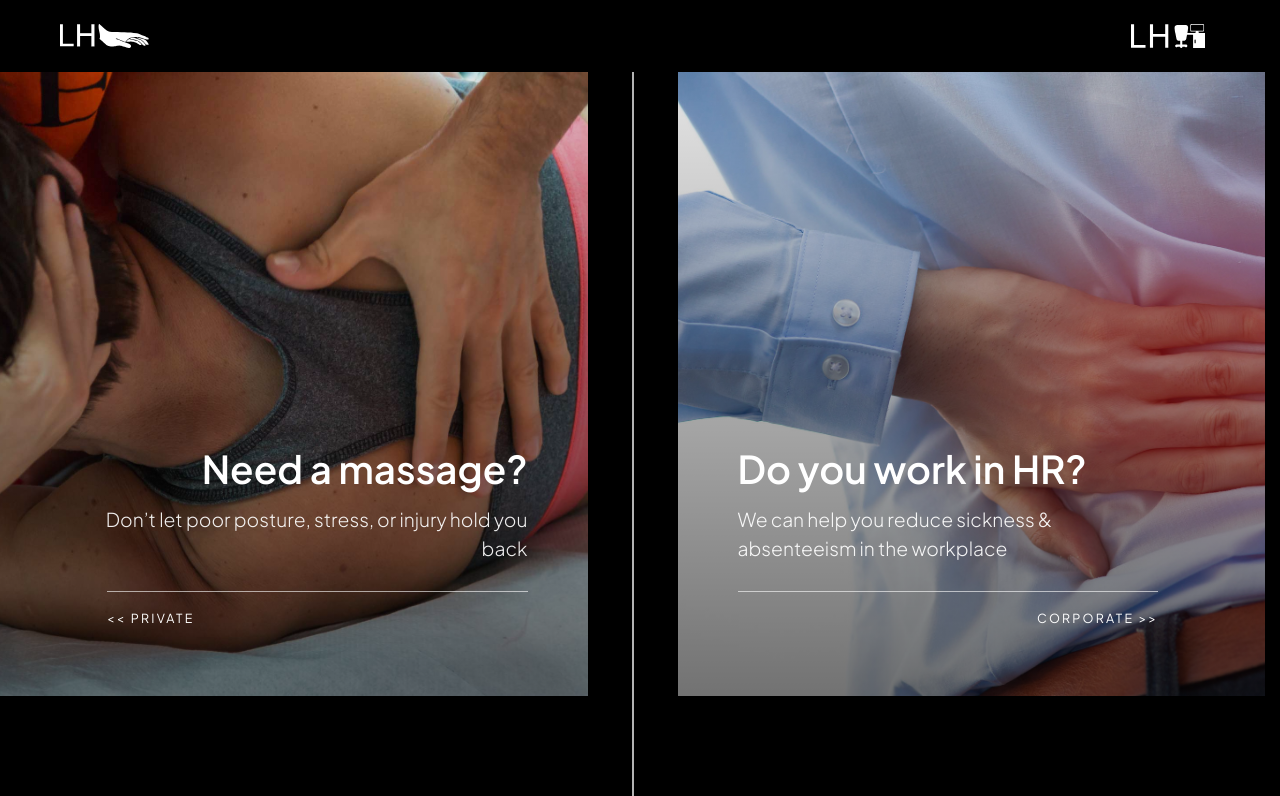
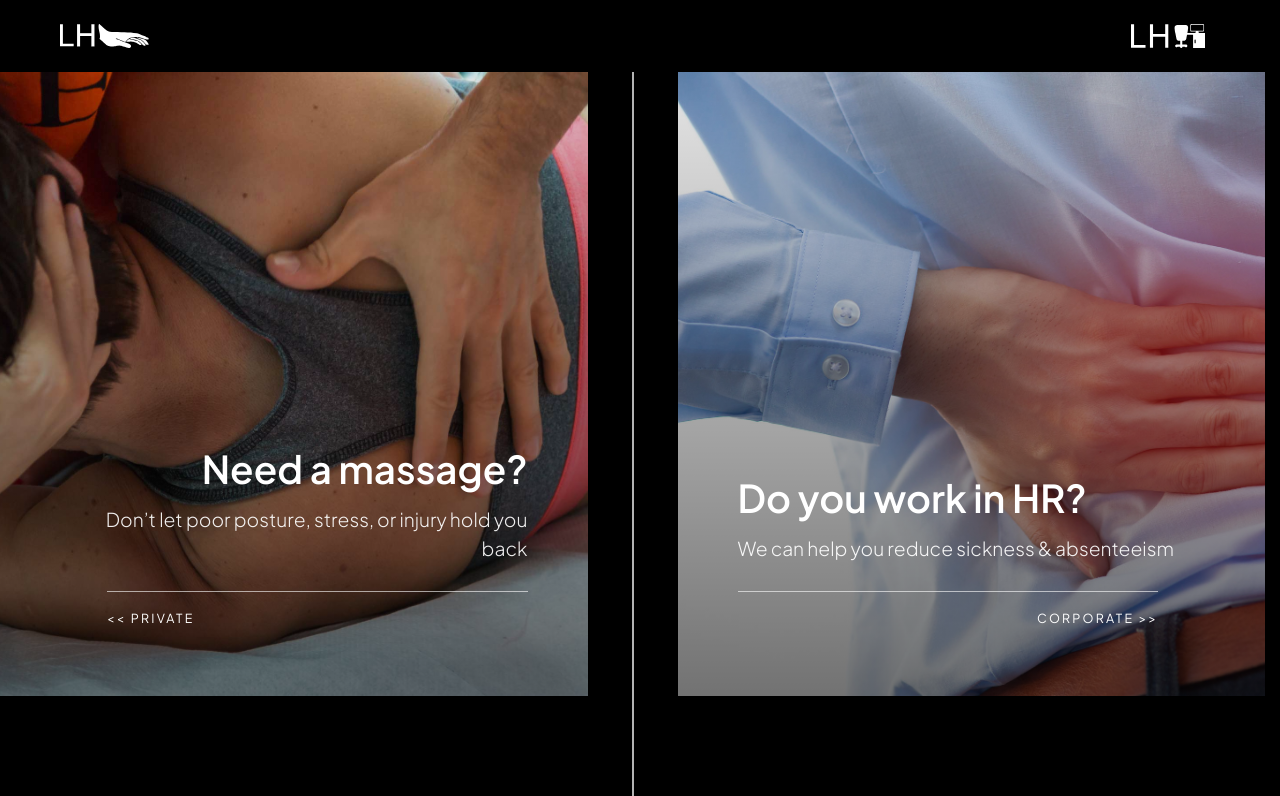
Before and after one commit to federationdesign-design/LHM, a Next.js app: page / in a window 1280 px wide. Shown: the top 796 px of the page. Built offline with nearby package versions, Linux system fonts and the light colour scheme.

Commit message:
Build 3 corporate service pages with shared component

```diff
--- a/app/SplashClient.tsx
+++ b/app/SplashClient.tsx
@@ -219,7 +219,7 @@ function MobileScrollHero({ onChoose }: { onChoose: (side: Side) => void }) {
             >
               <h2 className="splash-m-hero-headline">Do you work in HR?</h2>
               <p className="splash-m-hero-sub">
-                We can reduce sickness &amp; absenteeism at work?
+                We can help you reduce sickness &amp; absenteeism
               </p>
             </div>
           </div>
@@ -342,7 +342,7 @@ export default function SplashClient() {
                 <div className="splash-panel-content">
                   <h2 className="splash-panel-heading">Do you work in HR?</h2>
                   <p className="splash-panel-sub">
-                    We can help you reduce sickness &amp;<br />absenteeism in the workplace
+                    We can help you reduce sickness &amp; absenteeism
                   </p>
                   <div className="splash-panel-rule" />
                   <div className="splash-panel-link splash-panel-link--right">
```
